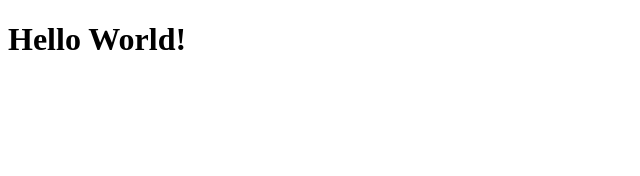
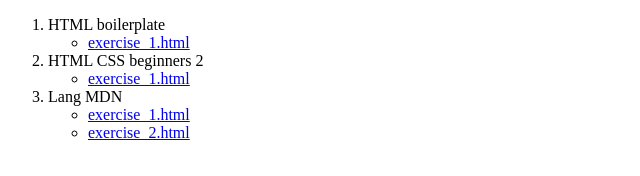
Before and after one commit to marianasortino/html_boilerplate_odin, a plain HTML site: page index.html in a window 1280 px wide. Shown: the whole page, without its empty margins (0-640 px from the left). Drawn offline with Linux system fonts and the light colour scheme.

Commit message:
feat finish changes in index

```diff
--- a/index.html
+++ b/index.html
@@ -2,10 +2,25 @@
 <html lang="en">
   <head>
     <meta charset="UTF-8">
-    <title>My First Webpage</title>
+    <meta name="viewport" content="width=device-width, initial-scale=1.0">
+    <meta http-equiv="X-UA-Compatible" content="ie=edge">
+    <title>Html Boilerplate Odin</title>
   </head>
-
   <body>
-    <h1>Hello World!</h1>
+    <ol>
+      <li>HTML boilerplate</li>
+      <ul>
+        <li><a href="html_boilerplate/exercise_1.html">exercise_1.html</a></li>
+      </ul>
+      <li>HTML CSS beginners 2</li>
+      <ul>
+        <li><a href="html_css_beginners_2/exercise_1.html">exercise_1.html</a></li>
+      </ul>
+      <li>Lang MDN</li>
+      <ul>
+        <li><a href="lang_mdn/exercise_1.html">exercise_1.html</a></li>
+        <li><a href="lang_mdn/exercise_2.html">exercise_2.html</a></li>
+      </ul>
+    </ol>
   </body>
 </html>
```
Also changed, not shown: lang_mdn/exercise_1.html (+13 -3 lines), lang_mdn/exercise_2.html (+10 -0 lines), html_boilerplate/exercise_1.html (renamed from html_boilerplate/exercise_2.html).
